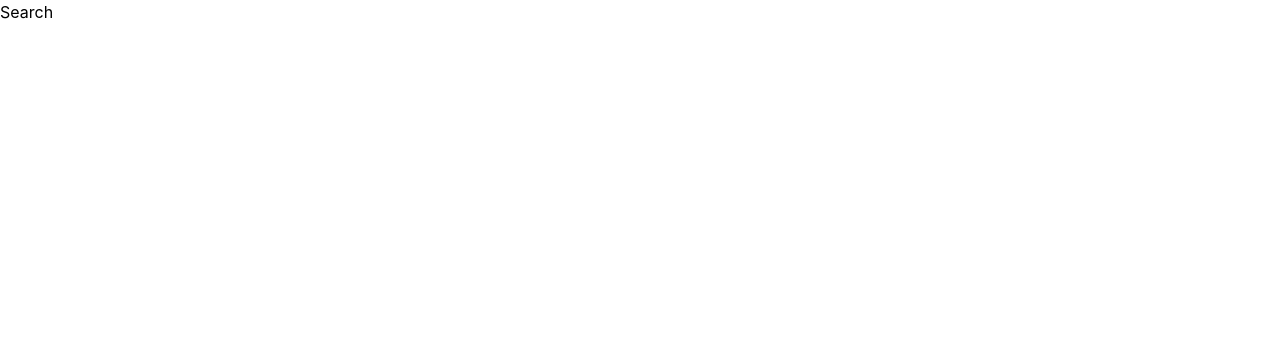
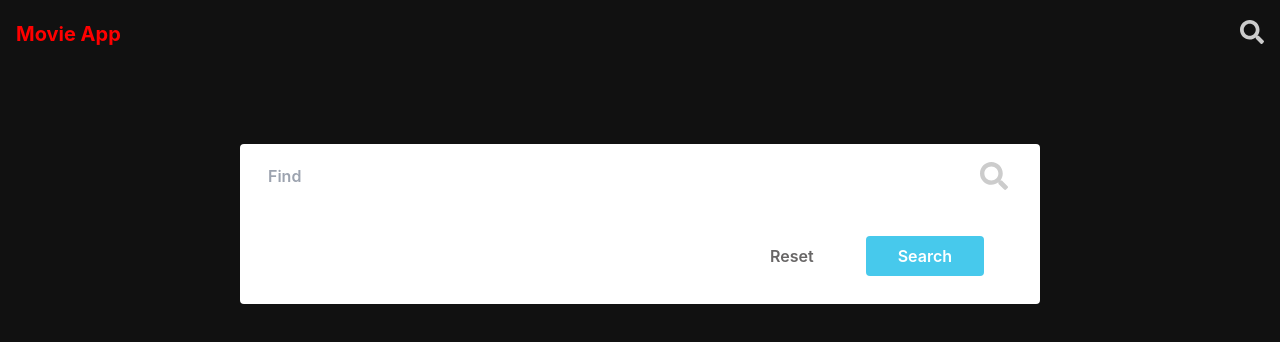
Before and after one commit to tien198/rjs301-asm2, a React (Create React App) app: page /search in a window 1280 px wide. Shown: the top 342 px of the page. Built offline with nearby package versions, Linux system fonts and the light colour scheme.

Commit message:
add Search page

```diff
--- a/src/App.js
+++ b/src/App.js
@@ -5,6 +5,7 @@ import {
 	Route,
 } from "react-router-dom";
 
+import Index from './pages/index/Index';
 import Browse from './pages/browse/Browse';
 import Search from './pages/search/Search';
 
@@ -12,12 +13,14 @@ import Search from './pages/search/Search';
 function App() {
 	return (
 		<BrowserRouter>
-		  <Routes>
-			<Route path="/" element={<Browse/>}/>
-			<Route path="/search" element={<Search/>}/>
-		  </Routes>
+			<Routes>
+				<Route path="/" element={<Index />}>
+					<Route path="/" index={true} element={<Browse />} />
+					<Route path="/search" element={<Search />} />
+				</Route>
+			</Routes>
 		</BrowserRouter>
-	  );
+	);
 }
 
 export default App;
--- a/src/components/layout/Navbar.js
+++ b/src/components/layout/Navbar.js
@@ -1,18 +1,16 @@
 import React, { useEffect, useRef, useState } from 'react';
 import { Link } from 'react-router-dom';
-
-import magnifyingGlass from './icons/magnifyingGlass.svg'
 
 export default function Navbar() {
     // internal custom hook (defined below in this file)
     const { bgColor, nav } = useScrollDown()
     return (
-        <nav ref={nav} className={`flex justify-between px-4 py-5 fixed z-50 w-full text-white duration-500 ${bgColor}`}>
+        <nav ref={nav} className={`flex justify-between px-4 py-5 fixed top-0 z-50 w-full text-white duration-500 ${bgColor}`}>
             <Link to='/'>
                 <h1 className='font-bold text-xl text-main'>Movie App</h1>
             </Link>
             <Link to='/search'>
-                <img src={magnifyingGlass} alt='magnifying-glass' className='w-6' />
+                <img src='/icons/magnifyingGlass.svg' alt='magnifying-glass' className='w-6' />
             </Link>
         </nav>
     );
--- a/src/index.js
+++ b/src/index.js
@@ -5,9 +5,9 @@ import App from './App';
 import * as serviceWorker from './serviceWorker';
 
 ReactDOM.createRoot(document.getElementById('root')).render(
-	// <React.StrictMode>
-	<App />
-	// </React.StrictMode>,
+	<React.StrictMode>
+		<App />
+	</React.StrictMode>,
 );
 
 // If you want your app to work offline and load faster, you can change
--- a/src/pages/browse/Browse.js
+++ b/src/pages/browse/Browse.js
@@ -1,5 +1,4 @@
 import React, { useContext } from 'react';
-import Navbar from '../../components/layout/Navbar';
 import Banner from '../../components/layout/Banner';
 import MovieList from '../../components/layout/MovieList';
 import { MovieListContext, MovieListProvider } from '../../store/movies-list-context';
@@ -13,10 +12,8 @@ export default function Browse() {
 
 	return (
 		<>
-			<Navbar />
 			<BannerProvider />
 			<CategoriesGallery />
-			<div className='h-36 bg-main'></div>
 		</>
 	);
 }
--- /dev/null
+++ b/src/pages/index/Index.js
@@ -0,0 +1,15 @@
+import React from 'react';
+import Navbar from '../../components/layout/Navbar';
+import { Outlet } from 'react-router-dom';
+
+function Index(props) {
+    return (
+        <>
+            <Navbar />
+            <Outlet />
+            <div className='h-36 bg-main'></div>
+        </>
+    );
+}
+
+export default Index;
--- a/src/pages/search/Search.jsx
+++ b/src/pages/search/Search.jsx
@@ -1,9 +1,21 @@
 import React from 'react';
+import styles from './Search.module.css'
 
 const Search = () => {
+	function onSubmit(e) {
+		e.preventDefault()
+	}
 	return (
-		<div className='app'>
-			<h1>Search</h1>
+		<div className='bg-main py-36'>
+			<form onSubmit={onSubmit} className={`${styles['search-form']} font-semibold rounded bg-white mx-4 md:mx-auto overflow-hidden`}>
+				<input type='text' className='px-7 py-5 w-full font-semibold bg-transparent relative z-50' placeholder='Find' />
+				<span className={`${styles['magnifyingGlass']}`}></span>
+				<div className='flex flex-row-reverse gap-5 my-7 mx-14'>
+					<button type='submit'>Search</button>
+					<button type='button'>Reset</button>
+				</div>
+			</form>
+			<div className='h-screen '></div>
 		</div>
 	);
 };
--- /dev/null
+++ b/src/pages/search/Search.module.css
@@ -0,0 +1,34 @@
+.search-form {
+    max-width: 50rem;
+    color: #686666;
+}
+
+.search-form input:focus {
+    outline: solid #47C9EC;
+    transition-duration: 200ms;
+}
+
+.search-form button {
+    padding: .5rem 2rem;
+    border-radius: .25rem;
+}
+
+.search-form button[type='submit'] {
+    background-color: #47C9EC;
+    color: #ffff;
+}
+
+.magnifyingGlass {
+    position: relative;
+    display: inline;
+}
+
+.magnifyingGlass::after {
+    content: url('../../../public/icons/magnifyingGlass.svg');
+    display: block;
+    width: 1.75rem;
+    height: 1.75rem;
+    position: absolute;
+    right: 2rem;
+    bottom: -.25rem;
+}
```
Also changed, not shown: public/icons/magnifyingGlass.svg (added).
